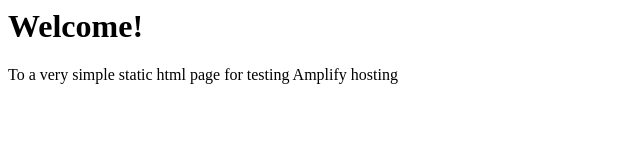
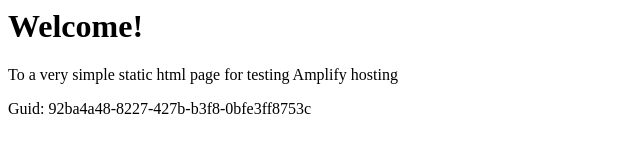
Before and after one commit to aws-aemilia-bah/Github-PR-Commit-Integration-Test-DoNotTouch-v1-preprod-me-south-1, a website: page src/index.html in a window 1280 px wide. Shown: the whole page, without its empty margins (0-640 px from the left). Drawn offline with Linux system fonts and the light colour scheme.

Commit message:
commit from integ tests

```diff
--- a/src/index.html
+++ b/src/index.html
@@ -1,3 +1,5 @@
+
+
 <html lang="en">
 
 <head>
@@ -10,6 +12,6 @@
 <body>
     <h1>Welcome!</h1>
     <p>To a very simple static html page for testing Amplify hosting</p>
-</body>
+    <p>Guid: 92ba4a48-8227-427b-b3f8-0bfe3ff8753c</p></body>
 
 </html>
```
